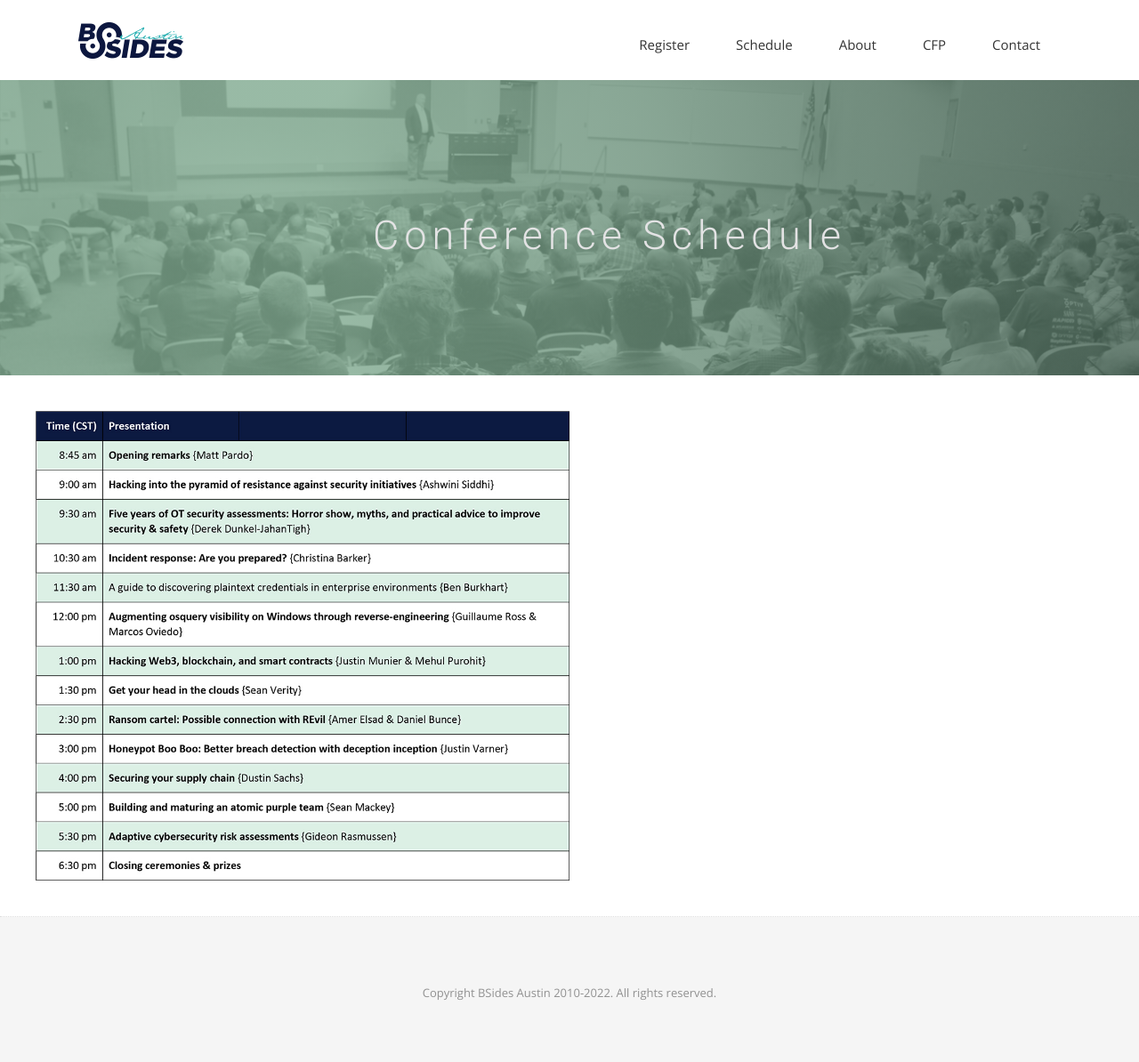
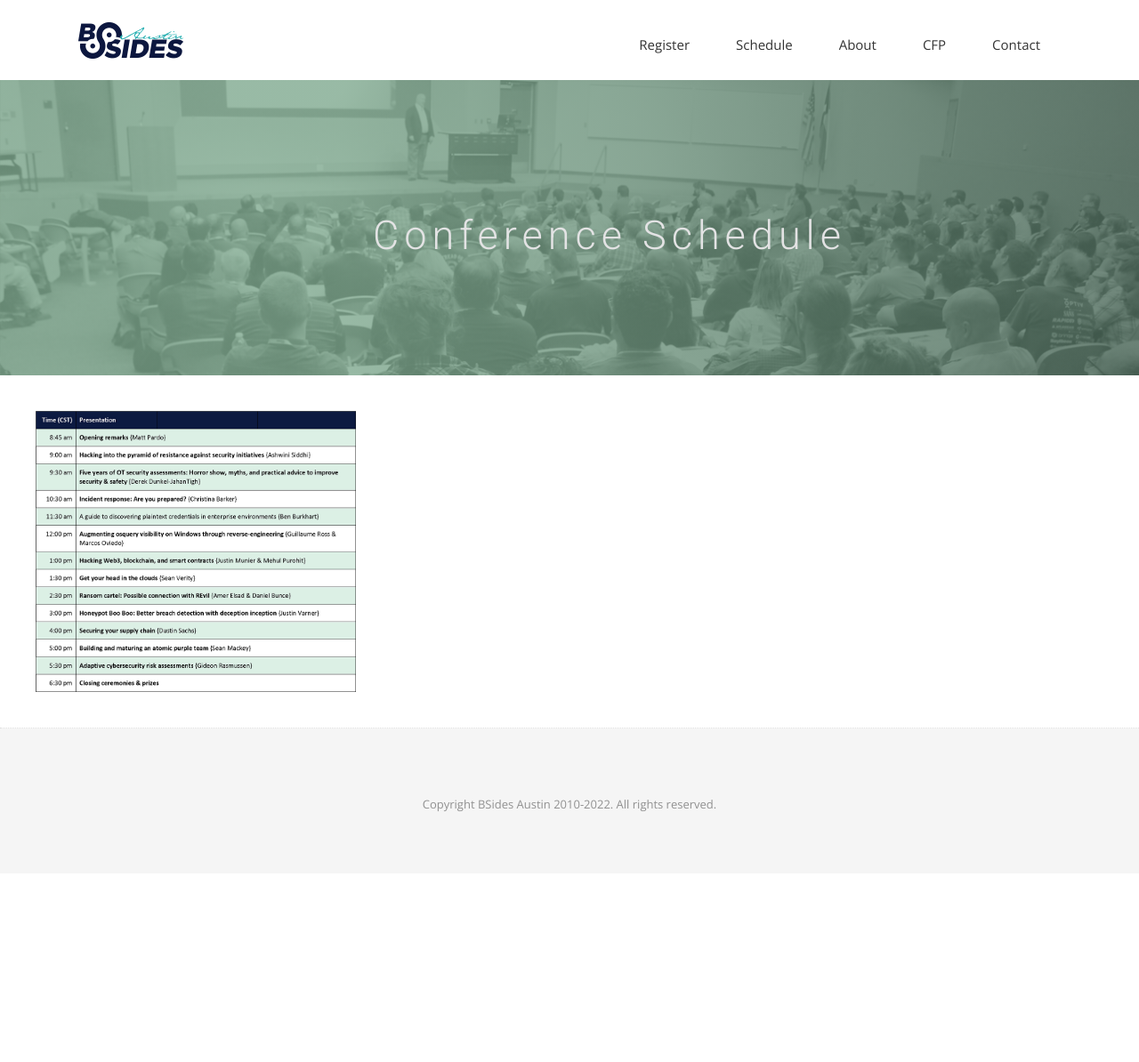
Before and after one commit to bsidesaustin/test, a Jekyll site: the page built from schedule.html, in a window 1280 px wide. Shown: the whole page at 89% size. Built offline with Jekyll 4.4.1, drawn with Linux system fonts in a browser that asks for light colours; nearby versions of some CDN libraries; some web fonts are replaced; after the commit the page ends 982 px from its top, so only the background shows below that.

Commit message:
Update schedule.html

```diff
--- a/schedule.html
+++ b/schedule.html
@@ -21,7 +21,7 @@
 
 <div class="post-area">
 
-<img src="/img/BSidesAustin2022Schedulev2.jpg" alt="BSides Austin 2022 Schedule" style="width: 50%;height: auto;"></a>
+<img src="/img/BSidesAustin2022Schedulev2.jpg" alt="BSides Austin 2022 Schedule" style="width: 30%;height: auto;"></a>
 
 
 </div>
```
